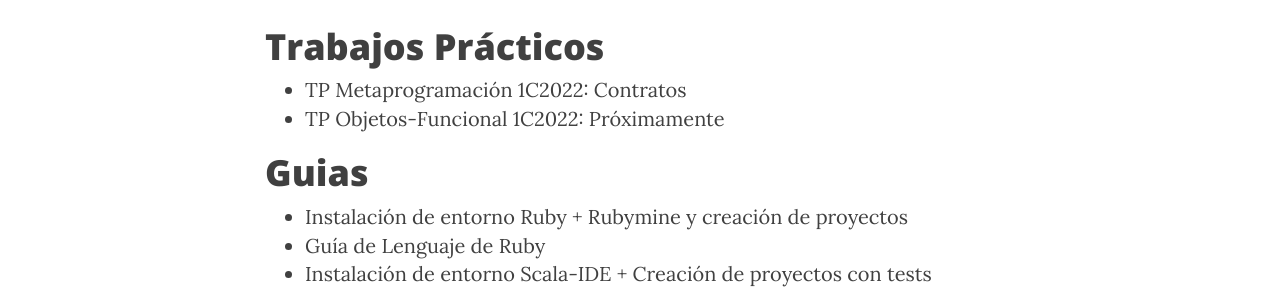
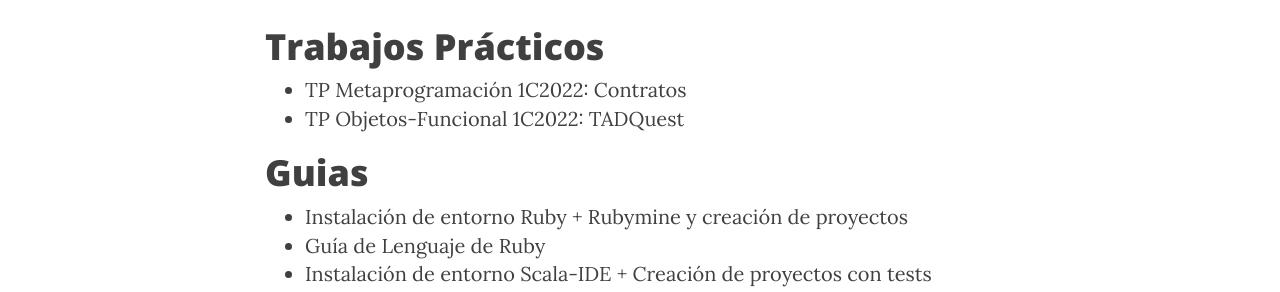
Before and after one commit to tadp-utn-frba/tadp-utn-frba.github.io, a Jekyll site: the page built from material.md, in a window 1280 px wide and 900 px high, scrolled down 1069 px. Shown: the part 154-446 px from the top of the window. Built offline with Jekyll 4.4.1, drawn with Linux system fonts in a browser that asks for light colours; nearby versions of some CDN libraries.

Commit message:
Update material.md

```diff
--- a/material.md
+++ b/material.md
@@ -30,7 +30,7 @@ En [este repositorio](https://github.com/tadp-utn-frba/tadp-clases) están todos
 
 # Trabajos Prácticos
 * [TP Metaprogramación 1C2022: Contratos](https://docs.google.com/document/d/1duBiudtih7MmMJvAAez7BIT_mi76ymnLv579rxEduog/edit?usp=sharing)
-* [TP Objetos-Funcional 1C2022: Próximamente](https://docs.google.com/document/d/e/2PACX-1vR1OVdL3jrm8h3oyCDRKrKWPmFuWgijmMDFN-eid4A7wWDDDwqWvtzQXkBLnuHknXMOwBlD2wW6VB14/pub)
+* [TP Objetos-Funcional 1C2022: TADQuest](https://docs.google.com/document/d/e/2PACX-1vR1OVdL3jrm8h3oyCDRKrKWPmFuWgijmMDFN-eid4A7wWDDDwqWvtzQXkBLnuHknXMOwBlD2wW6VB14/pub)
 
 # Guias
 
```
